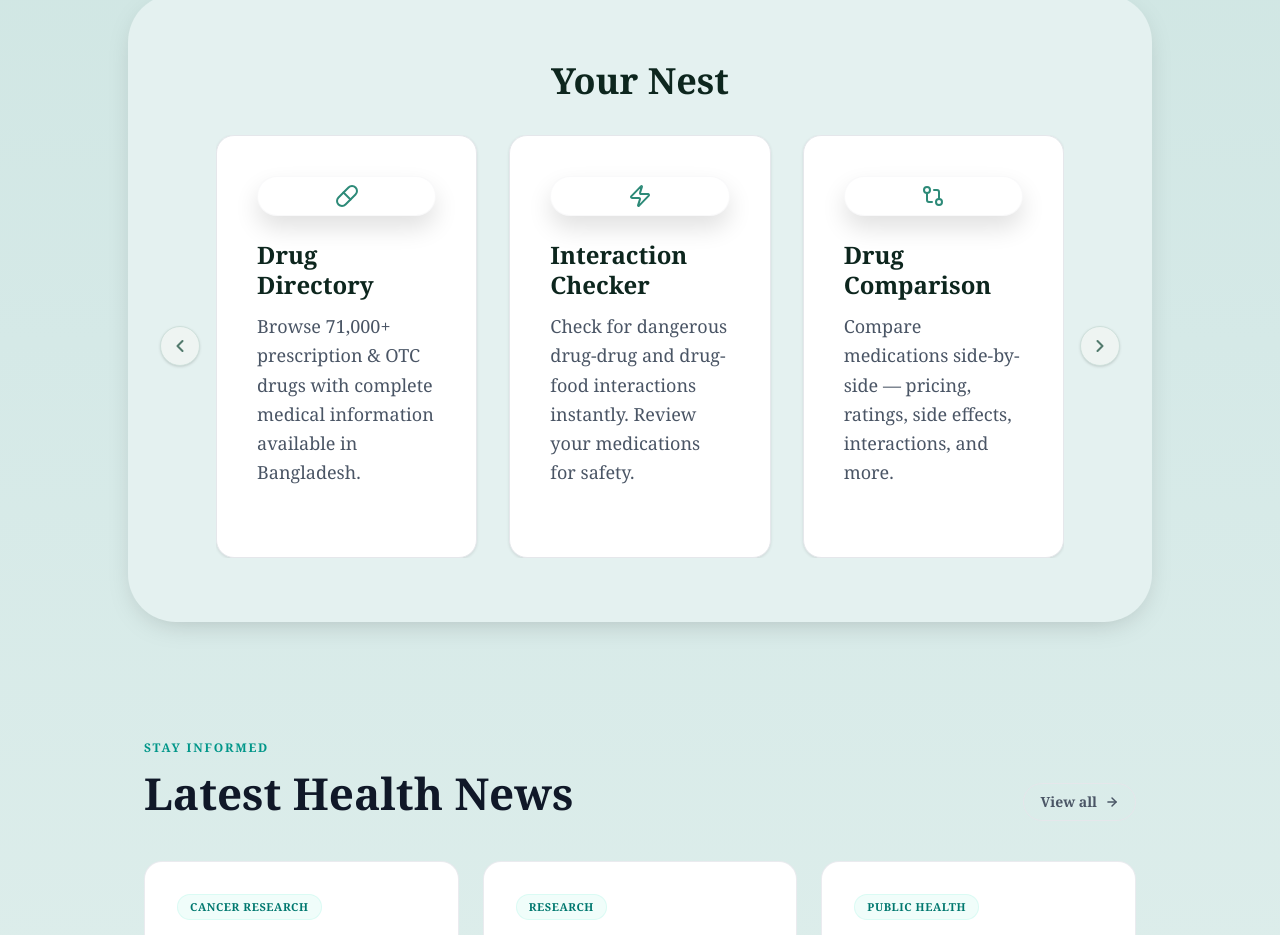
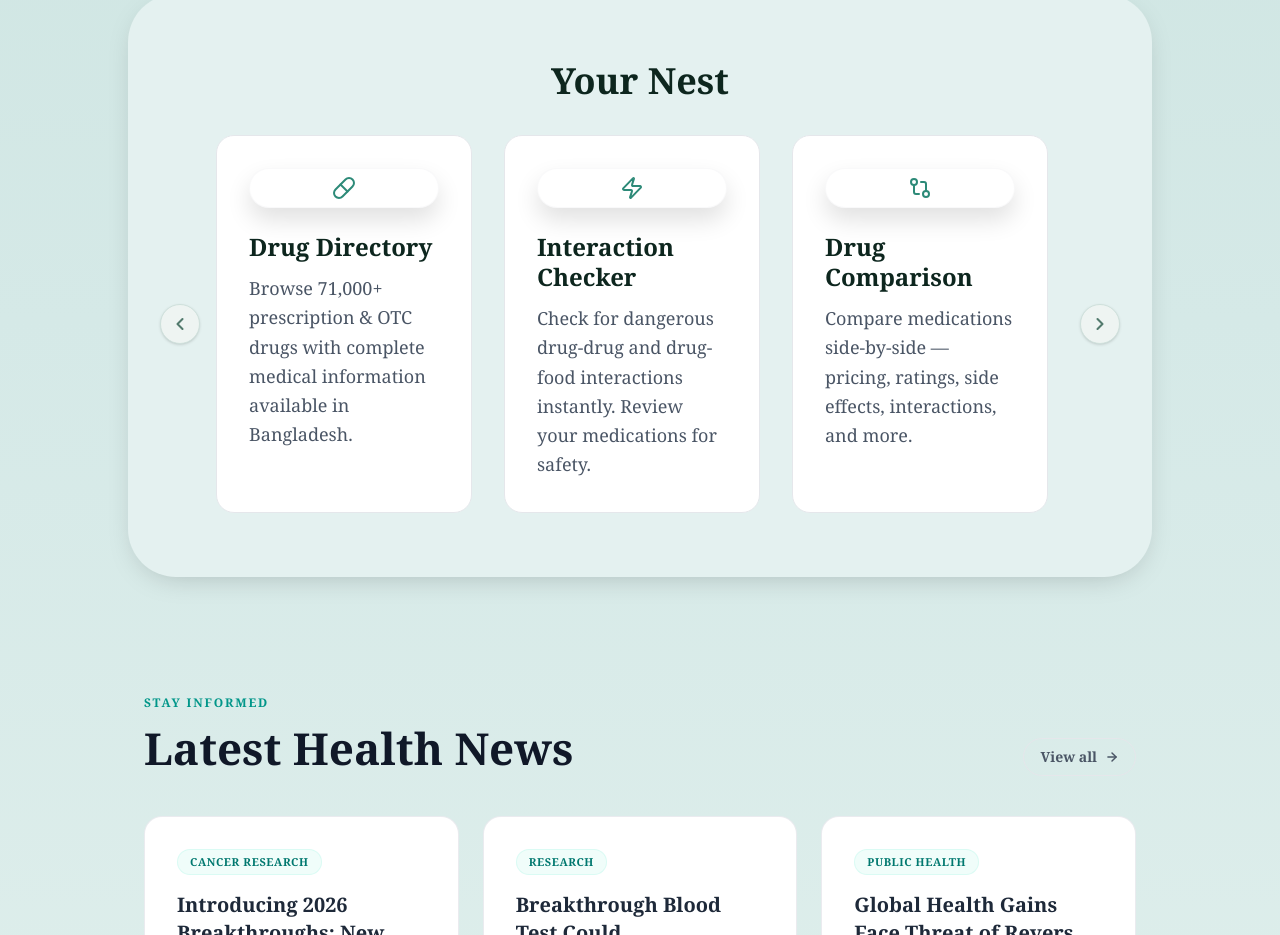
Before and after one commit to qilaro/Med-Nest, a Next.js app in the folder frontend/: page / in a window 1280 px wide. Shown: the part 1146-2081 px from the top of the page. Built offline with nearby package versions, Linux system fonts and the light colour scheme; no server answers; the database is empty; a web font is replaced by a local one.

Commit message:
fix: increase card gap and border separation in carousel

```diff
--- a/frontend/components/sections/FeaturesCarousel.tsx
+++ b/frontend/components/sections/FeaturesCarousel.tsx
@@ -179,16 +179,15 @@ export function FeaturesCarousel() {
           {/* Viewport - flex: 1 */}
           <div className="flex-1 min-w-0 overflow-hidden" ref={emblaRef}>
             {/* Track - flex gap: 2rem */}
-            <div className="flex gap-4 sm:gap-8">
+            <div className="flex gap-5 sm:gap-8">
               {features.map((feature, index) => (
                 <div
                   key={index}
-                  className="min-w-0 shrink-0 grow-0 basis-full md:basis-[calc((100%-2rem)/2)] lg:basis-[calc((100%-4rem)/3)]"
+                  className="min-w-0 shrink-0 grow-0 basis-full md:basis-[calc((100%-2.5rem)/2)] lg:basis-[calc((100%-5rem)/3)]"
                 >
                   <Link
                     href={feature.href}
-                    className="block bg-white border border-gray-200 transition-all duration-150 hover:border-primary group h-full rounded-xl sm:rounded-2xl p-4 sm:p-10 min-h-[12rem] sm:min-h-[16rem] flex flex-col"
-                    style={{ boxShadow: '0 1px 3px 0 rgba(0, 0, 0, 0.1)' }}
+                    className="block bg-white border border-gray-200 hover:border-teal-300 hover:shadow-md transition-all duration-200 group h-full rounded-xl sm:rounded-2xl p-4 sm:p-8 min-h-[12rem] sm:min-h-[16rem] flex flex-col"
                   >
                     {/* Truth Design: Wide Pill Bar with Expansive Shadow */}
                     <div className="flex justify-center mb-4 sm:mb-6 shrink-0">
```
